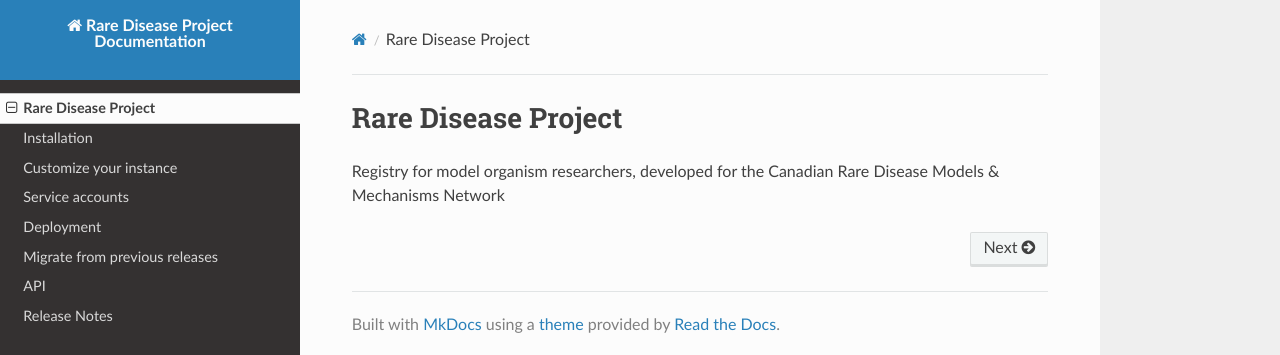
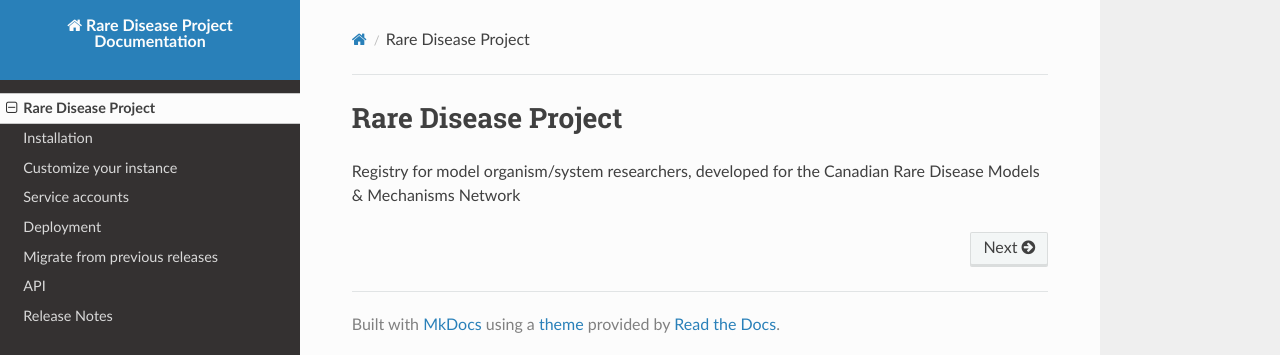
Before and after one commit to PavlidisLab/rdp, an MkDocs documentation site: the page built from docs/index.md, in a window 1280 px wide. Shown: the top 355 px of the page. Built offline with MkDocs 1.6.1, drawn with Linux system fonts in a browser that asks for light colours; nearby versions of some CDN libraries.

Commit message:
Use more generic Model System term for Model Organism

```diff
--- a/docs/index.md
+++ b/docs/index.md
@@ -1,3 +1,3 @@
 # Rare Disease Project
 
-Registry for model organism researchers, developed for the Canadian Rare Disease Models &amp; Mechanisms Network
+Registry for model organism/system researchers, developed for the Canadian Rare Disease Models &amp; Mechanisms Network
--- a/pom.xml
+++ b/pom.xml
@@ -8,7 +8,7 @@
     <version>1.5.5</version>
 
     <description>
-        Registry for model organism researchers, developed for the Canadian Rare Disease Models &amp; Mechanisms Network.
+        Registry for model organism/system researchers, developed for the Canadian Rare Disease Models &amp; Mechanisms Network.
     </description>
 
     <developers>
--- a/src/main/resources/templates/fragments/stats.html
+++ b/src/main/resources/templates/fragments/stats.html
@@ -4,7 +4,7 @@
 <body>
 <ul th:fragment="stats (data)">
     <li><span th:text="${data.uniqueUserGenes}" th:remove="tag"></span>&nbsp;<span class="label">genes researched by</span></li>
-    <li><span th:text="${data.users}" th:remove="tag"></span>&nbsp;<span class="label">researchers on following organisms:</span></li>
+    <li><span th:text="${data.users}" th:remove="tag"></span>&nbsp;<span class="label">researchers on following systems:</span></li>
     <!--suppress HtmlUnknownTag browsers render this better-->
     <ul th:each="instance : ${data.researchersByTaxa}">
         <li><span th:text="${instance.key}"></span> (<span th:text="${instance.value}"></span> researchers)</li>
--- a/src/main/resources/templates/fragments/user-table.html
+++ b/src/main/resources/templates/fragments/user-table.html
@@ -73,7 +73,7 @@
             title="Tier indicates the degree of involvement of a researcher with a gene.">
             Tier
         </th>
-        <th scope="col">Organism</th>
+        <th scope="col">Systems</th>
     </tr>
     </thead>
     <tbody>
--- a/src/main/resources/templates/layouts/common.html
+++ b/src/main/resources/templates/layouts/common.html
@@ -45,7 +45,7 @@
                         <!--suppress HtmlUnknownTarget -->
                         <a class="nav-link dropdown-toggle" id="navbarDropdownModel"
                            role="button"
-                           data-toggle="dropdown" aria-haspopup="true" aria-expanded="false">Model Organisms</a>
+                           data-toggle="dropdown" aria-haspopup="true" aria-expanded="false">Model Systems</a>
                         <div th:replace="fragments/taxon::taxon-dropdown-menu"
                              aria-labelledby="navbarDropdownModel"></div>
                     </li>
--- a/src/main/resources/templates/user/profile.html
+++ b/src/main/resources/templates/user/profile.html
@@ -46,7 +46,7 @@
         <div th:if="${user.userGenes.isEmpty()}"
              class="alert alert-info mb-3">
             There are no genes associated with your profile. Get started by choosing a
-            <a href="#" class="dropdown-toggle" data-toggle="dropdown">Model Organism</a>
+            <a href="#" class="dropdown-toggle" data-toggle="dropdown">Model System</a>
             <div th:replace="fragments/taxon::taxon-dropdown-menu"></div>
         </div>
         <div th:replace="layouts/common::message"></div>
@@ -295,7 +295,7 @@
                     </div>
                     <div class="card-body">
                         To add genes to your profile, start by choosing a
-                        <a href="#" class="dropdown-toggle" data-toggle="dropdown">Model Organism</a>
+                        <a href="#" class="dropdown-toggle" data-toggle="dropdown">Model System</a>
                         <div th:replace="fragments/taxon::taxon-dropdown-menu"></div>
                     </div>
                 </div>
@@ -453,7 +453,7 @@
 <div th:replace="layouts/common::scripts"></div>
 <script th:src="@{/dist/profile.bundle.js}"></script>
 <th:block th:if="${@applicationSettings.privacy.customizableGeneLevel}">
-    <div th:replace="fragments/modal::confirmation(target=${#ids.seq('confirm-gene-privacy-level-reset')}, title='Your gene privacy levels will be adjusted!', body='Changing your profile privacy setting will reset the privacy levels of the genes associated to your model organisms to the selected value.')"></div>
+    <div th:replace="fragments/modal::confirmation(target=${#ids.seq('confirm-gene-privacy-level-reset')}, title='Your gene privacy levels will be adjusted!', body='Changing your profile privacy setting will reset the privacy levels of the genes associated to your model systems to the selected value.')"></div>
     <script th:inline="javascript">
         (function () {
             "use strict";
```
Also changed, not shown: README.md (+1 -1 lines), docs/customization.md (+1 -3 lines), docs/deployment.md (+1 -1 lines), src/main/resources/templates/search.html (+4 -4 lines), src/main/resources/templates/user/documentation.html (+21 -20 lines), src/main/resources/templates/user/model.html (+6 -4 lines), 2 other files.
